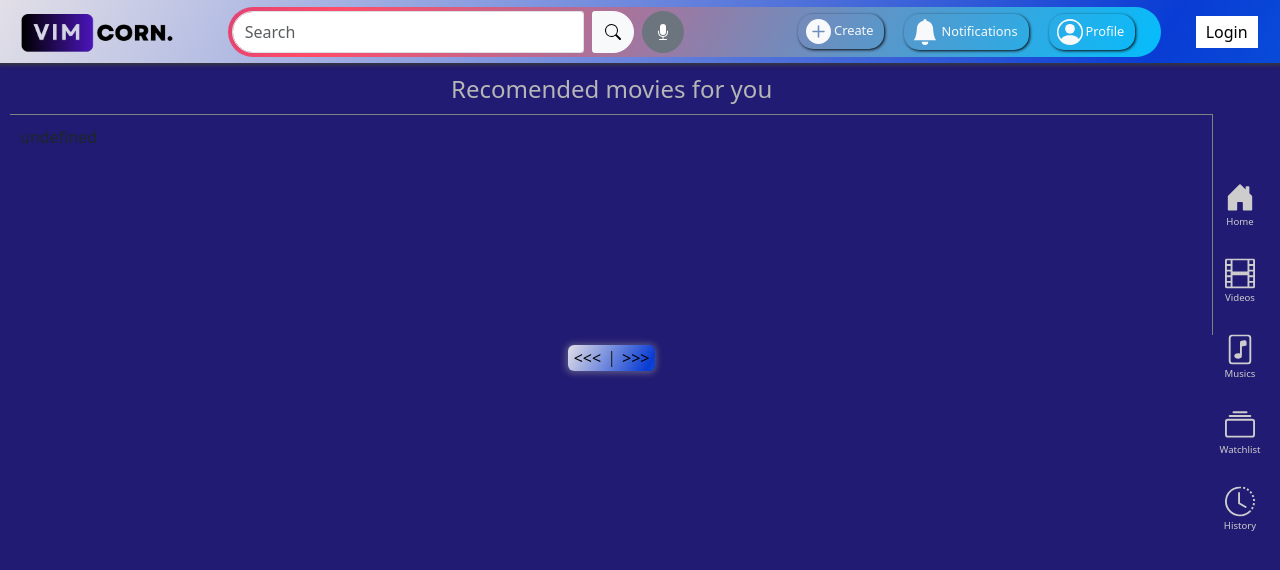
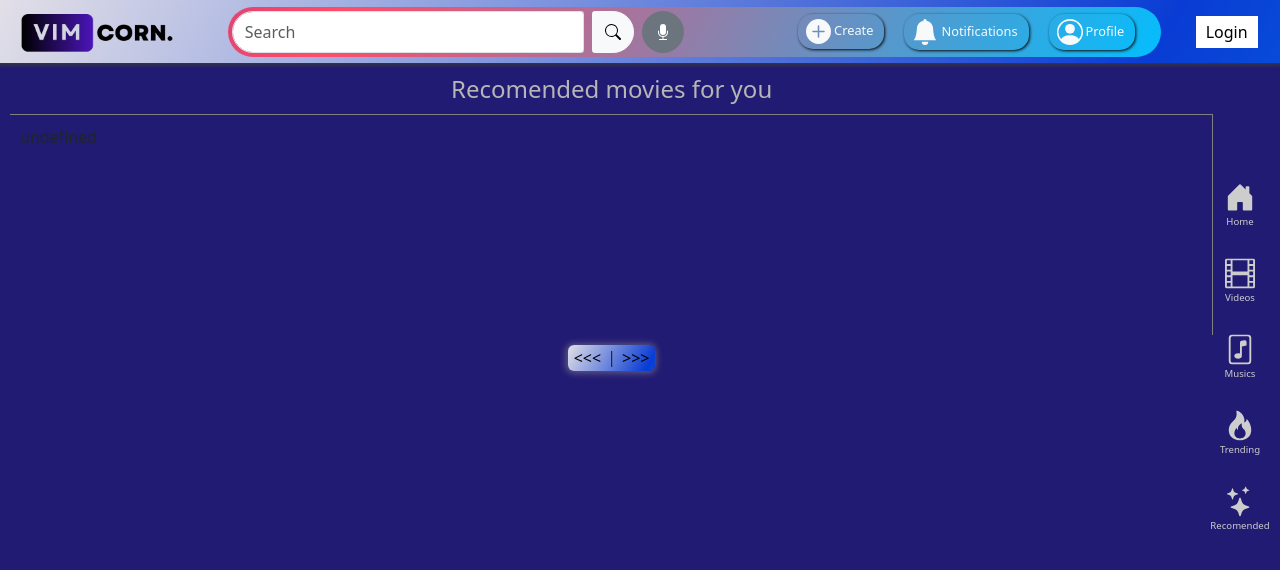
Before and after one commit to arnab1616/html-VIM-Corn, a plain HTML site: page index.html in a window 1280 px wide. Drawn offline with nearby package versions, Linux system fonts and the light colour scheme.

Commit message:
Update index.html

```diff
--- a/index.html
+++ b/index.html
@@ -168,26 +168,23 @@
                           <h4 class="iconText">Musics</h4>
                     </button>
                   </a>
-                </li>
-                <li class="nav-item">
+                </li><li class="nav-item">
                   <a class="nav-link" href="">
                     <button class="btn ">
-                        <svg xmlns="http://www.w3.org/2000/svg" width="30" height="30" fill="currentColor" class="bi bi-collection" viewBox="0 0 16 16">
-                            <path d="M2.5 3.5a.5.5 0 0 1 0-1h11a.5.5 0 0 1 0 1h-11zm2-2a.5.5 0 0 1 0-1h7a.5.5 0 0 1 0 1h-7zM0 13a1.5 1.5 0 0 0 1.5 1.5h13A1.5 1.5 0 0 0 16 13V6a1.5 1.5 0 0 0-1.5-1.5h-13A1.5 1.5 0 0 0 0 6v7zm1.5.5A.5.5 0 0 1 1 13V6a.5.5 0 0 1 .5-.5h13a.5.5 0 0 1 .5.5v7a.5.5 0 0 1-.5.5h-13z"/>
-                          </svg>
-                          <h4 class="iconText">Watchlist</h4>
+                      <svg xmlns="http://www.w3.org/2000/svg" width="30" height="30" fill="currentColor" class="bi bi-fire" viewBox="0 0 16 16">
+                        <path d="M8 16c3.314 0 6-2 6-5.5 0-1.5-.5-4-2.5-6 .25 1.5-1.25 2-1.25 2C11 4 9 .5 6 0c.357 2 .5 4-2 6-1.25 1-2 2.729-2 4.5C2 14 4.686 16 8 16Zm0-1c-1.657 0-3-1-3-2.75 0-.75.25-2 1.25-3C6.125 10 7 10.5 7 10.5c-.375-1.25.5-3.25 2-3.5-.179 1-.25 2 1 3 .625.5 1 1.364 1 2.25C11 14 9.657 15 8 15Z"/>
+                      </svg>
+                          <h4 class="iconText">Trending</h4>
                     </button>
                   </a>
                 </li>
                 <li class="nav-item">
                   <a class="nav-link" href="">
                     <button class="btn">
-                        <svg xmlns="http://www.w3.org/2000/svg" width="30" height="30" fill="currentColor" class="bi bi-clock-history" viewBox="0 0 16 16">
-                            <path d="M8.515 1.019A7 7 0 0 0 8 1V0a8 8 0 0 1 .589.022l-.074.997zm2.004.45a7.003 7.003 0 0 0-.985-.299l.219-.976c.383.086.76.2 1.126.342l-.36.933zm1.37.71a7.01 7.01 0 0 0-.439-.27l.493-.87a8.025 8.025 0 0 1 .979.654l-.615.789a6.996 6.996 0 0 0-.418-.302zm1.834 1.79a6.99 6.99 0 0 0-.653-.796l.724-.69c.27.285.52.59.747.91l-.818.576zm.744 1.352a7.08 7.08 0 0 0-.214-.468l.893-.45a7.976 7.976 0 0 1 .45 1.088l-.95.313a7.023 7.023 0 0 0-.179-.483zm.53 2.507a6.991 6.991 0 0 0-.1-1.025l.985-.17c.067.386.106.778.116 1.17l-1 .025zm-.131 1.538c.033-.17.06-.339.081-.51l.993.123a7.957 7.957 0 0 1-.23 1.155l-.964-.267c.046-.165.086-.332.12-.501zm-.952 2.379c.184-.29.346-.594.486-.908l.914.405c-.16.36-.345.706-.555 1.038l-.845-.535zm-.964 1.205c.122-.122.239-.248.35-.378l.758.653a8.073 8.073 0 0 1-.401.432l-.707-.707z"/>
-                            <path d="M8 1a7 7 0 1 0 4.95 11.95l.707.707A8.001 8.001 0 1 1 8 0v1z"/>
-                            <path d="M7.5 3a.5.5 0 0 1 .5.5v5.21l3.248 1.856a.5.5 0 0 1-.496.868l-3.5-2A.5.5 0 0 1 7 9V3.5a.5.5 0 0 1 .5-.5z"/>
-                          </svg>
-                          <h4 class="iconText">History</h4>
+                      <svg xmlns="http://www.w3.org/2000/svg" width="30" height="30" fill="currentColor" class="bi bi-stars" viewBox="0 0 16 16">
+                        <path d="M7.657 6.247c.11-.33.576-.33.686 0l.645 1.937a2.89 2.89 0 0 0 1.829 1.828l1.936.645c.33.11.33.576 0 .686l-1.937.645a2.89 2.89 0 0 0-1.828 1.829l-.645 1.936a.361.361 0 0 1-.686 0l-.645-1.937a2.89 2.89 0 0 0-1.828-1.828l-1.937-.645a.361.361 0 0 1 0-.686l1.937-.645a2.89 2.89 0 0 0 1.828-1.828l.645-1.937zM3.794 1.148a.217.217 0 0 1 .412 0l.387 1.162c.173.518.579.924 1.097 1.097l1.162.387a.217.217 0 0 1 0 .412l-1.162.387A1.734 1.734 0 0 0 4.593 5.69l-.387 1.162a.217.217 0 0 1-.412 0L3.407 5.69A1.734 1.734 0 0 0 2.31 4.593l-1.162-.387a.217.217 0 0 1 0-.412l1.162-.387A1.734 1.734 0 0 0 3.407 2.31l.387-1.162zM10.863.099a.145.145 0 0 1 .274 0l.258.774c.115.346.386.617.732.732l.774.258a.145.145 0 0 1 0 .274l-.774.258a1.156 1.156 0 0 0-.732.732l-.258.774a.145.145 0 0 1-.274 0l-.258-.774a1.156 1.156 0 0 0-.732-.732L9.1 2.137a.145.145 0 0 1 0-.274l.774-.258c.346-.115.617-.386.732-.732L10.863.1z"/>
+                      </svg>
+                          <h4 class="iconText">Recomended</h4>
                     </button>
                   </a>
                 </li>
```
